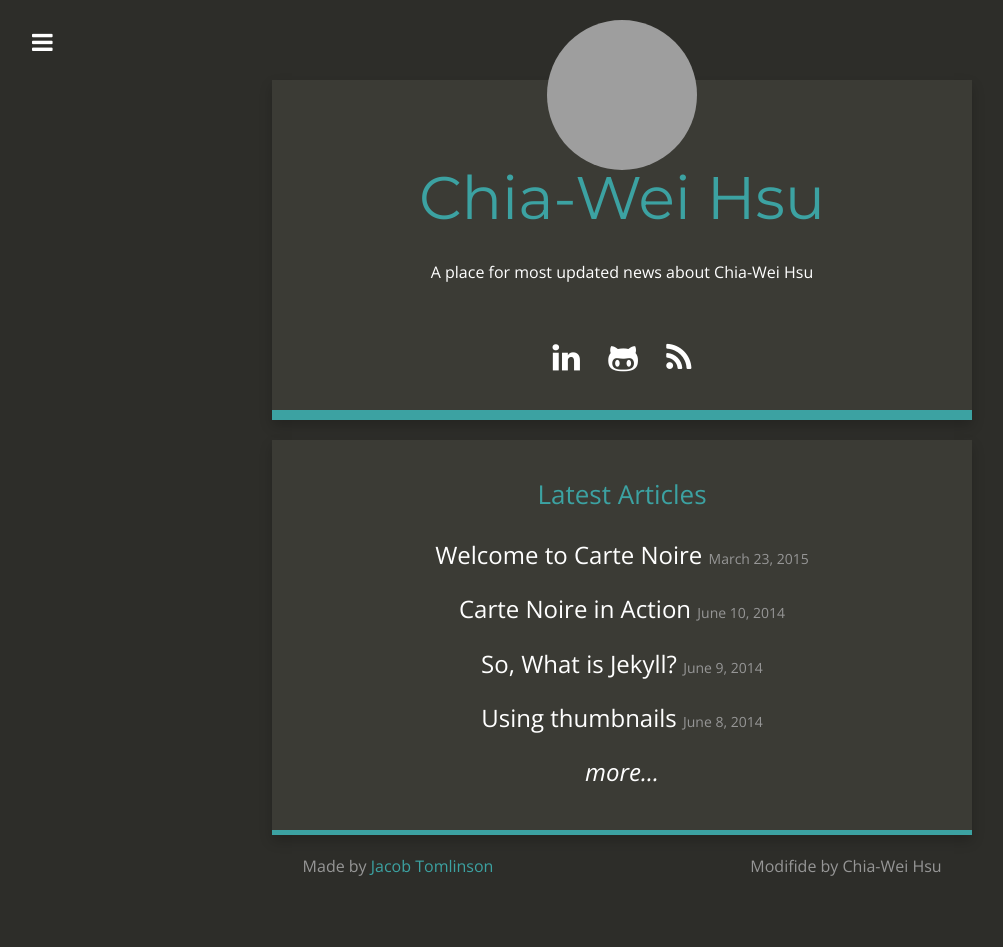
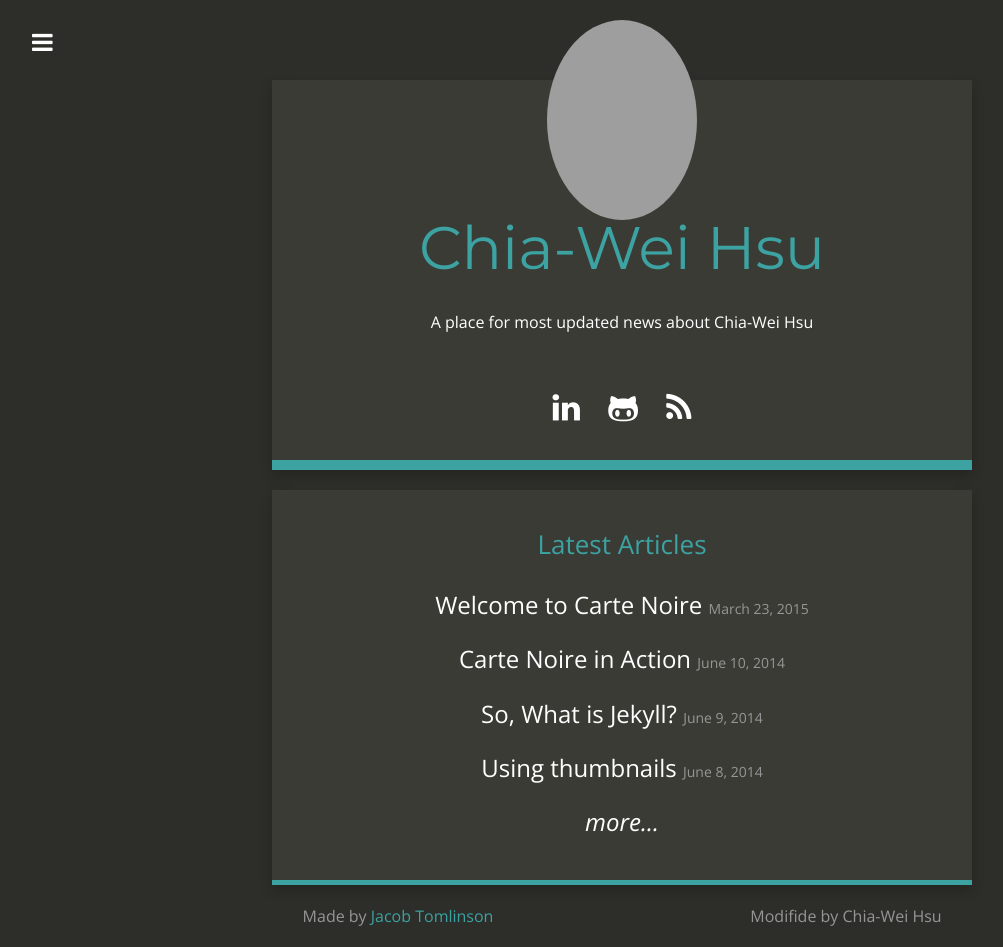
Before and after one commit to chiaweh2/chiaweh2.github.io, a Jekyll site: the page built from index.html, in a window 1280 px wide. Shown: the whole page, without its empty margins (18-1021 px from the left). Built offline with Jekyll 4.4.1, drawn with Linux system fonts in a browser that asks for light colours; nearby versions of some CDN libraries; before the commit the page ends 900 px from its top, so only the background shows below that.

Commit message:
Update index.html

```diff
--- a/index.html
+++ b/index.html
@@ -10,7 +10,7 @@
         <div class="col-md-12 main content-panel">
 
             <div class="gravatar">
-                <img src="{{ site.title_image }}" class="img-circle about-image" height="150" width="150" alt="{{ site.title }}" />
+                <img src="{{ site.title_image }}" class="img-circle about-image" height="200" width="150" alt="{{ site.title }}" />
             </div>
 
             <h1 class="header author-header" itemprop="headline">{{ site.title }}</h1>
```
